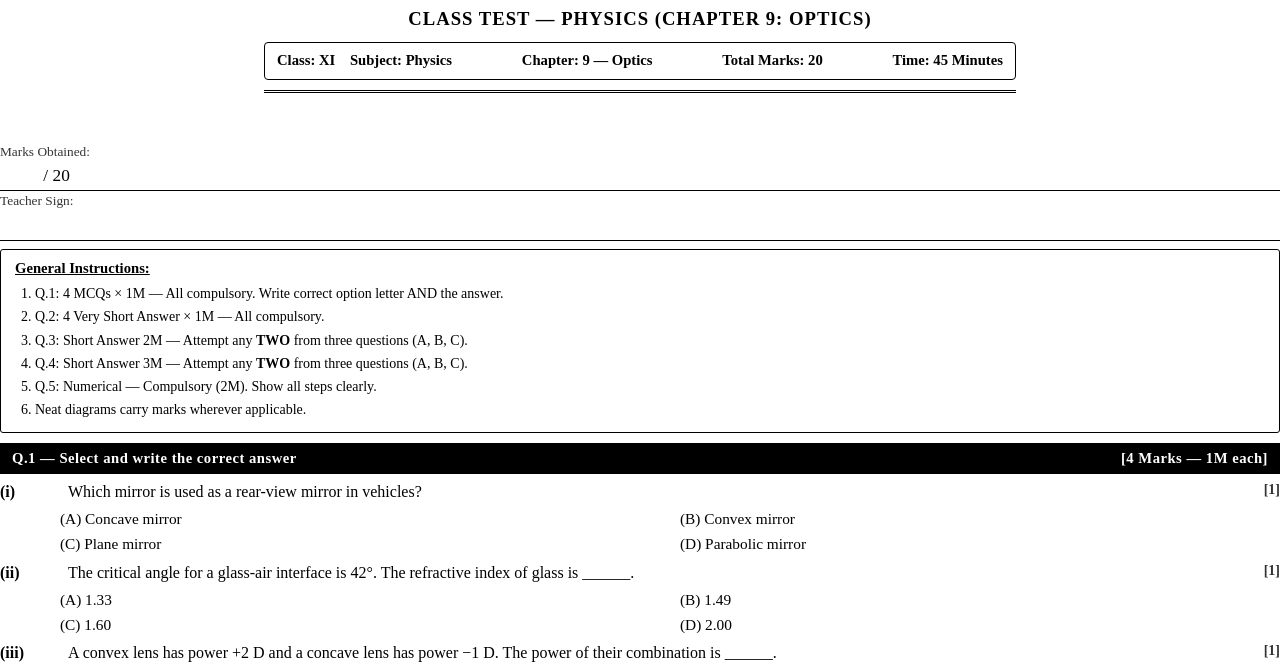
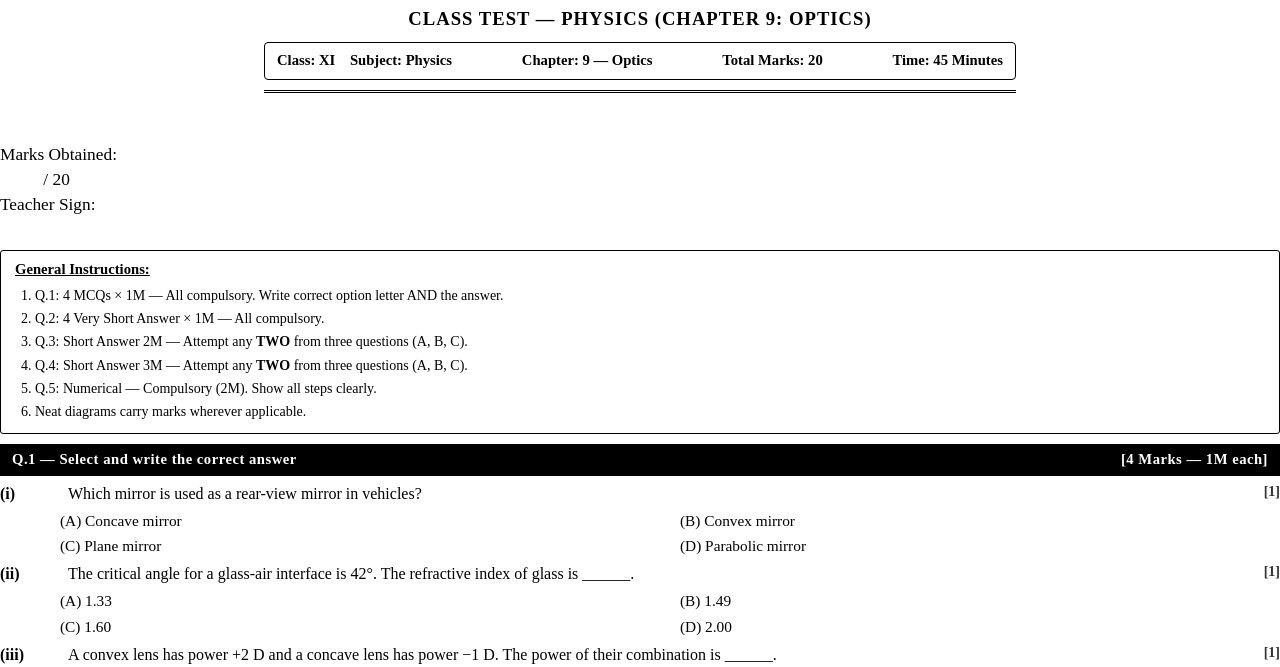
Before and after one commit to visionslearning/visionslearning, a plain HTML site: page class11-physics-optics-printable.html in a window 1280 px wide. Shown: the part 133-800 px from the top of the page. Drawn offline with Linux system fonts and the light colour scheme.

Commit message:
Remove roll no and date fields from printable papers

```diff
--- a/class11-physics-optics-printable.html
+++ b/class11-physics-optics-printable.html
@@ -28,8 +28,8 @@ body{font-family:'Times New Roman',Times,serif;background:#fff;color:#000;font-s
 
 /* STUDENT INFO */
 
-.student-field{flex:1;border-bottom:1.5px solid #000;padding-bottom:2px;}
-.student-label{font-size:10pt;color:#333;margin-bottom:2px;}
+
+
 
 /* INSTRUCTIONS */
 .instr-box{border:1.5px solid #000;padding:8px 14px;margin:8px 0;border-radius:3px;}
```
